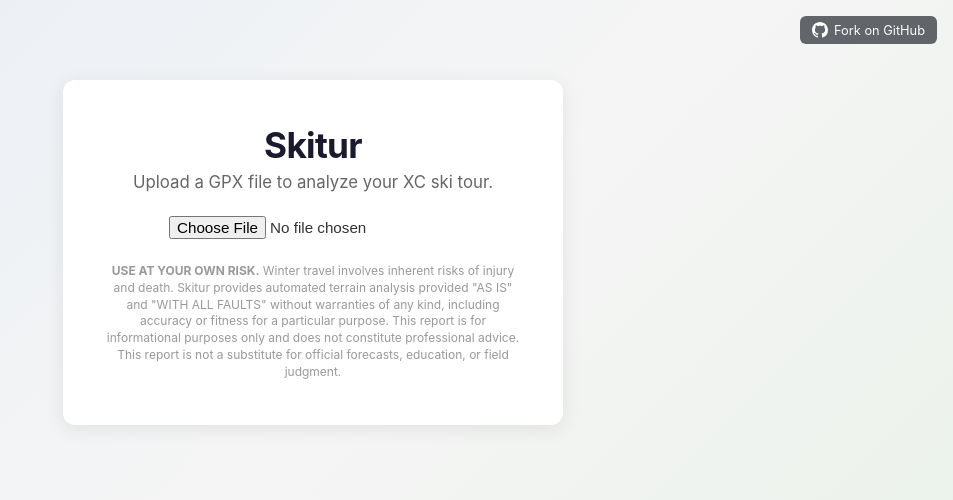
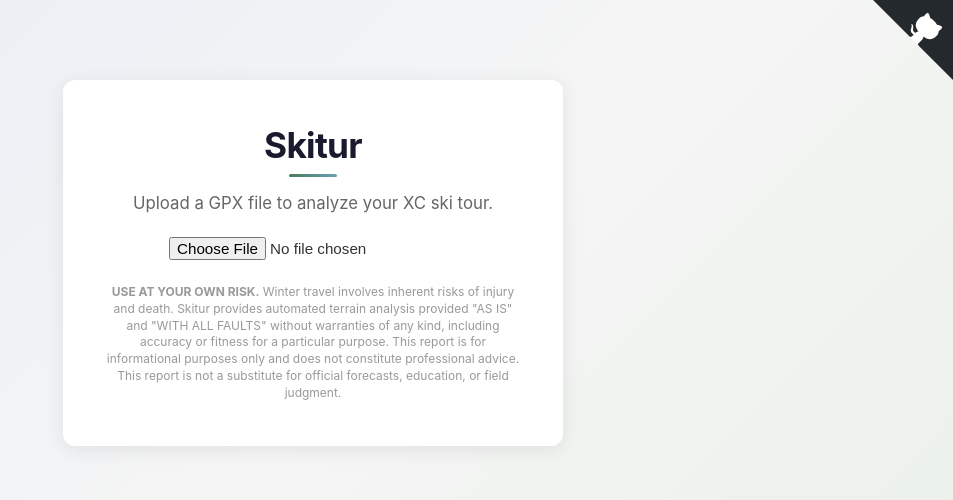
Before and after one commit to mikegraham/skitur, a Flask app: page / in a window 1280 px wide. Shown: the top 500 px of the page, without its empty margins (327-1280 px from the left). Run offline with Flask 3, Linux system fonts and the light colour scheme; some libraries are stand-ins or nearby versions.

Commit message:
Update acknowledgements: remove gpxpy, add rasterio/shapely/opencv/lxml

```diff
--- a/skitur/templates/index.html
+++ b/skitur/templates/index.html
@@ -18,24 +18,38 @@
                           padding: 44px 40px; background: white; border-radius: 12px;
                           box-shadow: 0 4px 20px rgba(0,0,0,0.08); }
         #upload-section h1 { font-size: 2.2em; margin-bottom: 6px; letter-spacing: -0.02em;
-                              color: #1a1a2e; }
+                              color: #1a1a2e; padding-bottom: 10px; }
+        #upload-section h1::after { content: ""; display: block; width: 48px; height: 3px;
+                                     background: linear-gradient(90deg, #4a7c59, #6a9fb5);
+                                     border-radius: 2px; margin: 8px auto 0; }
         #upload-section p { color: #666; margin-bottom: 24px; font-size: 1.05em; }
-        #github-link { position: fixed; top: 16px; right: 16px; z-index: 1000;
-                        display: inline-flex; align-items: center; gap: 6px;
-                        padding: 6px 12px; background: #24292e; color: white;
-                        border-radius: 6px; font-size: 0.8em; text-decoration: none;
-                        opacity: 0.7; transition: opacity 0.15s; }
-        #github-link:hover { opacity: 1; }
+        .github-corner:hover .octo-arm { animation: octocat-wave 560ms ease-in-out; }
+        @keyframes octocat-wave {
+            0%, 100% { transform: rotate(0); }
+            20%, 60% { transform: rotate(-25deg); }
+            40%, 80% { transform: rotate(10deg); }
+        }
+        .github-corner svg { fill: #24292e; color: #fff; position: fixed; top: 0;
+                              right: 0; z-index: 1000; border: 0; }
+        .github-corner .octo-arm { transform-origin: 130px 106px; }
         .disclaimer { color: #999; font-size: 0.75em; line-height: 1.4; }
         #upload-section .disclaimer { margin-top: 24px; }
-        #upload-form { display: flex; flex-direction: column; align-items: center; gap: 12px; }
+        #upload-form { display: flex; flex-direction: column; align-items: center; gap: 12px;
+                       margin-bottom: 16px; }
         #gpx-input { max-width: 100%; font-size: 0.95em; }
         #loading { margin-top: 20px; color: #666; display: none; }
         #loading::before { content: ""; display: inline-block; width: 14px; height: 14px;
                            border: 2px solid #ccc; border-top-color: #666;
                            border-radius: 50%; margin-right: 8px; vertical-align: middle;
                            animation: spin 0.8s linear infinite; }
+        #loading::after { content: ""; animation: dots 1.5s steps(4, end) infinite; }
         @keyframes spin { to { transform: rotate(360deg); } }
+        @keyframes dots { 0% { content: ""; } 25% { content: "."; } 50% { content: ".."; } 75% { content: "..."; } }
+        #upload-section.loading { animation: pulse-glow 2s ease-in-out infinite; }
+        @keyframes pulse-glow {
+            0%, 100% { box-shadow: 0 4px 20px rgba(0,0,0,0.08); }
+            50% { box-shadow: 0 4px 30px rgba(74,124,89,0.18), 0 4px 20px rgba(0,0,0,0.08); }
+        }
         #error { margin-top: 20px; color: #dc2626; display: none;
                  background: #fef2f2; border: 1px solid #fecaca; border-radius: 6px;
                  padding: 12px 16px; font-weight: 500; }
@@ -176,9 +190,12 @@
     </style>
 </head>
 <body>
-        <a id="github-link" href="https://github.com/mikegraham/skitur" target="_blank" rel="noopener">
-            <svg width="16" height="16" viewBox="0 0 16 16" fill="currentColor"><path d="M8 0C3.58 0 0 3.58 0 8c0 3.54 2.29 6.53 5.47 7.59.4.07.55-.17.55-.38 0-.19-.01-.82-.01-1.49-2.01.37-2.53-.49-2.69-.94-.09-.23-.48-.94-.82-1.13-.28-.15-.68-.52-.01-.53.63-.01 1.08.58 1.23.82.72 1.21 1.87.87 2.33.66.07-.52.28-.87.51-1.07-1.78-.2-3.64-.89-3.64-3.95 0-.87.31-1.59.82-2.15-.08-.2-.36-1.02.08-2.12 0 0 .67-.21 2.2.82.64-.18 1.32-.27 2-.27.68 0 1.36.09 2 .27 1.53-1.04 2.2-.82 2.2-.82.44 1.1.16 1.92.08 2.12.51.56.82 1.27.82 2.15 0 3.07-1.87 3.75-3.65 3.95.29.25.54.73.54 1.48 0 1.07-.01 1.93-.01 2.2 0 .21.15.46.55.38A8.013 8.013 0 0016 8c0-4.42-3.58-8-8-8z"/></svg>
-            Fork on GitHub
+        <a href="https://github.com/mikegraham/skitur" target="_blank" rel="noopener" class="github-corner" aria-label="View source on GitHub">
+            <svg width="80" height="80" viewBox="0 0 250 250" aria-hidden="true">
+                <path d="M0,0 L115,115 L130,115 L142,142 L250,250 L250,0 Z"></path>
+                <path d="M128.3,109.0 C113.8,99.7 119.0,89.6 119.0,89.6 C122.0,82.7 120.5,78.6 120.5,78.6 C119.2,72.0 123.4,76.3 123.4,76.3 C127.3,80.9 125.5,87.3 125.5,87.3 C122.9,97.6 130.6,101.9 134.4,103.2" fill="currentColor" style="transform-origin: 130px 106px;" class="octo-arm"></path>
+                <path d="M115.0,115.0 C114.9,115.1 118.7,116.5 119.8,115.4 L133.7,101.6 C136.9,99.2 139.9,98.4 142.2,98.6 C133.8,88.0 127.5,74.4 143.8,58.0 C148.5,53.4 154.0,51.2 159.7,51.0 C160.3,49.4 163.2,43.6 171.4,40.1 C171.4,40.1 176.1,42.5 178.8,56.2 C183.1,58.6 187.2,61.8 190.9,65.4 C194.5,69.0 197.7,73.2 200.1,77.6 C213.8,80.2 216.3,84.9 216.3,84.9 C212.7,93.1 206.9,96.0 205.4,96.6 C205.1,102.4 203.0,107.8 198.3,112.5 C181.9,128.9 168.3,122.5 157.7,114.1 C157.9,116.9 156.7,120.9 152.7,124.9 L141.0,136.5 C139.8,137.7 141.6,141.9 141.8,141.8 Z" fill="currentColor"></path>
+            </svg>
         </a>
         <div id="upload-section">
             <h1>{{ config.get('SITE_TITLE', 'Skitur') }}</h1>
@@ -245,16 +262,18 @@
                 <span class="disclaimer"></span>
             </div>
             <div class="acknowledgements-paragraph">
-                Many thanks to
+                Built with
                 <a class="acknowledgements-link" href="https://www.python.org/" target="_blank" rel="noopener">Python</a>,
                 <a class="acknowledgements-link" href="https://flask.palletsprojects.com/" target="_blank" rel="noopener">Flask</a>,
-                <a class="acknowledgements-link" href="https://github.com/tkrajina/gpxpy" target="_blank" rel="noopener">gpxpy</a>,
                 <a class="acknowledgements-link" href="https://numpy.org/" target="_blank" rel="noopener">NumPy</a>,
                 <a class="acknowledgements-link" href="https://scipy.org/" target="_blank" rel="noopener">SciPy</a>,
+                <a class="acknowledgements-link" href="https://rasterio.readthedocs.io/" target="_blank" rel="noopener">rasterio</a>,
+                <a class="acknowledgements-link" href="https://shapely.readthedocs.io/" target="_blank" rel="noopener">Shapely</a>,
+                <a class="acknowledgements-link" href="https://opencv.org/" target="_blank" rel="noopener">OpenCV</a>,
+                <a class="acknowledgements-link" href="https://lxml.de/" target="_blank" rel="noopener">lxml</a>,
                 <a class="acknowledgements-link" href="https://contourpy.readthedocs.io/" target="_blank" rel="noopener">ContourPy</a>,
                 <a class="acknowledgements-link" href="https://leafletjs.com/" target="_blank" rel="noopener">Leaflet</a>,
-                and <a class="acknowledgements-link" href="https://plotly.com/javascript/" target="_blank" rel="noopener">Plotly.js</a>,
-                and all the other tools and contributors that made this possible.
+                and <a class="acknowledgements-link" href="https://plotly.com/javascript/" target="_blank" rel="noopener">Plotly.js</a>.
                 Elevation data from
                 <a class="acknowledgements-link" href="https://www.usgs.gov/3d-elevation-program" target="_blank" rel="noopener">USGS 3DEP</a> (US)
                 and <a class="acknowledgements-link" href="https://spacedata.copernicus.eu/collections/copernicus-digital-elevation-model" target="_blank" rel="noopener">Copernicus GLO-30</a> (global)
@@ -403,6 +422,7 @@
 
         document.getElementById("loading").style.display = "block";
         document.getElementById("error").style.display = "none";
+        document.getElementById("upload-section").classList.add("loading");
         fileInput.disabled = true;
 
         try {
@@ -418,6 +438,7 @@
             document.getElementById("error").style.display = "block";
         } finally {
             document.getElementById("loading").style.display = "none";
+            document.getElementById("upload-section").classList.remove("loading");
             fileInput.disabled = false;
         }
     });
```
